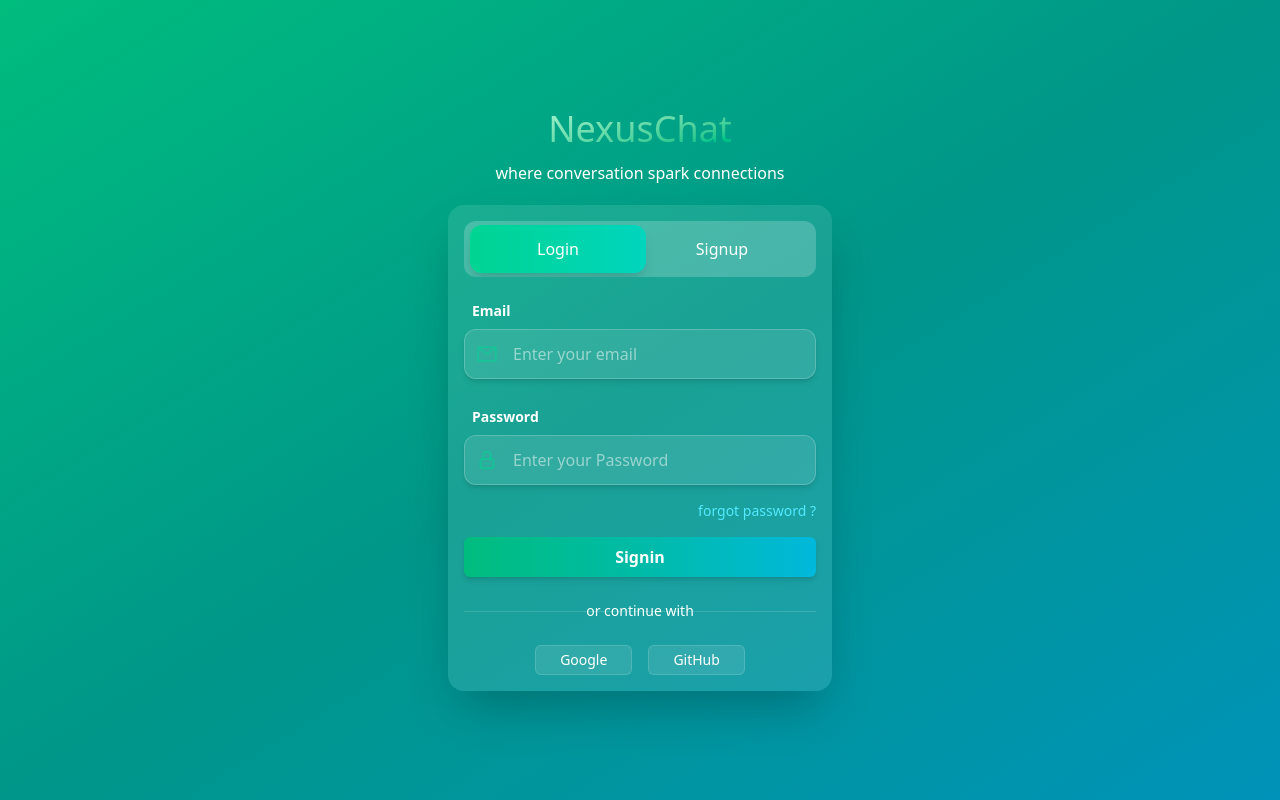
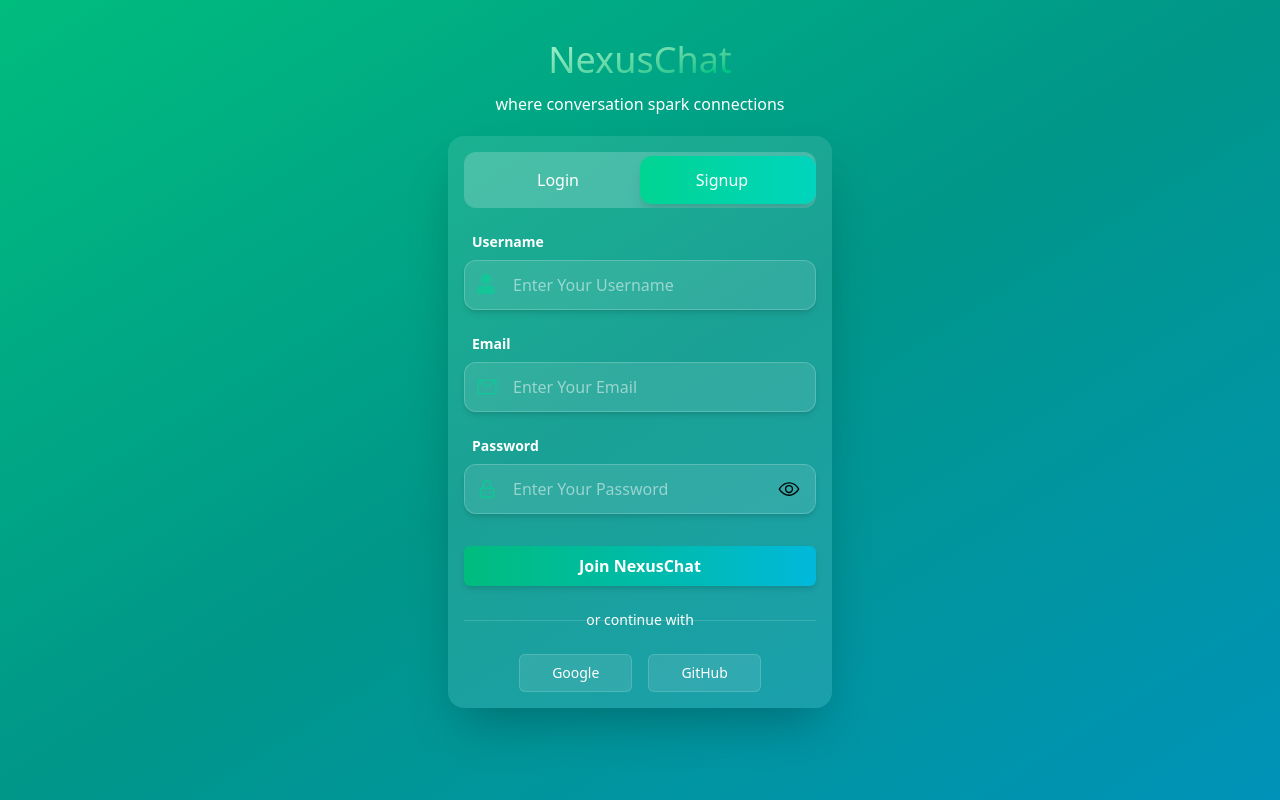
Before and after one commit to Yash-x-16/chatify, a React (Vite) app in the folder frontend/: page / in a window 1280 px wide. Built offline with nearby package versions, Linux system fonts and the light colour scheme.

Commit message:
added signup component

```diff
--- a/frontend/package.json
+++ b/frontend/package.json
@@ -11,6 +11,7 @@
   },
   "dependencies": {
     "@tailwindcss/vite": "^4.1.12",
+    "framer-motion": "^12.23.12",
     "react": "^19.1.1",
     "react-dom": "^19.1.1",
     "react-icons": "^5.5.0",
--- /dev/null
+++ b/frontend/src/components/Auth/Login.tsx
@@ -0,0 +1,48 @@
+import { InputBox } from '../ui/inputBox';
+import { AiOutlineMail } from 'react-icons/ai';
+import { TbLockPassword } from 'react-icons/tb';
+import { Button } from '../ui/Button';
+
+
+export function LoginComponent(){
+
+    return <div>
+         <div className="h-max  flex flex-col mt-4 transition-all duration-700 ease-in-out ">
+                    <div >
+                        <InputBox text="Enter your email" label="Email" fullWidth={true} >
+                        <AiOutlineMail size={'22px'}/>
+                        </InputBox>
+                    </div>
+                    <div className="mt-5 ">
+                        <InputBox text="Enter your Password" label="Password"  fullWidth={true} >
+                        <TbLockPassword size={'22px'}/>
+
+                        </InputBox>
+                    </div>
+                </div>
+                <div className="mt-4 cursor-pointer flex justify-end items-end">
+                    <span className="text-cyan-300 text-sm hover:text-cyan-200 transition-colors duration-200 font-medium">
+                        forgot password  ?
+                    </span>
+                </div>
+                <div className="flex   transition-all delay-100 justify-center mt-4">
+                    <Button text="Signin" variant="primary" size="lg" onClick={()=>{}} fullwidth={true}></Button>
+                </div>
+                 <div className="relative my-6 ">
+                    <div className="inset-0 absolute flex items-center">
+                        <hr className=" text-white/15 border-t w-full" />
+                    </div>
+                   <div className="relative justify-center items-center flex px-4">
+                    <span className="text-white font-medium bg-transparent text-sm">or continue with </span>
+                   </div>
+                </div>
+                <div className=" w-full flex  justify-center items-center">
+                    <div className="bg-white/10 text-sm cursor-pointer hover:bg-white/20 items-center border-white/15 text-white border rounded-md px-8 py-2">
+                        Google
+                    </div>
+                    <div className="bg-white/10 text-sm cursor-pointer hover:bg-white/20  items-center border-white/15 text-white border rounded-md px-8 ml-4 py-2 ">
+                        GitHub
+                    </div>
+                </div>
+                </div>
+}
--- /dev/null
+++ b/frontend/src/components/Auth/Signup.tsx
@@ -0,0 +1,50 @@
+import { InputBox } from "../ui/inputBox";
+import { FaUser } from "react-icons/fa";
+import { TbLockPassword } from "react-icons/tb";
+import { IoEyeOutline } from "react-icons/io5";
+import { AiOutlineMail } from 'react-icons/ai';
+import { Button } from "../ui/Button";
+import { useState } from "react";
+
+export function  SignupComponent(){
+    const[lock,setlock] = useState(true)
+    const [visible,setVisible] = useState(true)
+return <div>
+          <div className="h-auto  flex flex-col mt-4 ">
+            <div>
+                <InputBox text="Enter Your Username" label="Username" fullWidth={true}>
+                    <FaUser size={"20px"}/>
+                </InputBox>
+            </div>
+            <div className="mt-4">
+                <InputBox text="Enter Your Email" label="Email" fullWidth={true}>
+                    <AiOutlineMail size={"22px"}/>
+                </InputBox>
+            </div>
+            <div className="mt-4">
+                <InputBox text="Enter Your Password" label="Password" fullWidth={true} iconOnEnd={lock? <IoEyeOutline size={"22px"}/>:<TbLockPassword size={"22px"} />}>
+                    <TbLockPassword size={"22px"}/>
+                </InputBox>
+            </div>
+          </div>
+          <div className="mt-8 mb-2">
+            <Button variant="primary" size="lg" text="Join NexusChat" onClick={()=>{}}></Button>
+          </div>
+          <div className="relative my-6 ">
+                    <div className="inset-0 absolute flex items-center">
+                        <hr className=" text-white/15 border-t w-full" />
+                    </div>
+                   <div className="relative justify-center items-center flex px-4">
+                    <span className="text-white font-medium bg-transparent text-sm">or continue with </span>
+                   </div>
+                </div>
+           <div className=" w-full flex  justify-center items-center ">
+                    <div className="bg-white/10 text-sm  cursor-pointer hover:bg-white/20 items-center border-white/15 text-white border rounded-md px-8 py-2">
+                        Google
+                    </div>
+                    <div className="bg-white/10 text-sm cursor-pointer hover:bg-white/20  items-center border-white/15 text-white border rounded-md px-8 ml-4 py-2 ">
+                        GitHub
+                    </div>
+                </div>
+    </div>
+}
--- a/frontend/src/components/ui/inputBox.tsx
+++ b/frontend/src/components/ui/inputBox.tsx
@@ -4,6 +4,7 @@ interface input {
 type?:"text"|"textarea"|"button" ,
 label?:string ,
 iconOnStart?:boolean ,
+iconOnEnd?:ReactNode ,
 fullWidth?:boolean ,
 text?:string ,
 children:ReactNode
@@ -20,6 +21,9 @@ export function InputBox(prop:input){
 
 
         <div className={`absolute top-3.5 left-3 text-emerald-400/60 focus:bg-white/15 `}>{prop.children}</div>
+        <div className=" absolute top-3.5 right-4 cursor-pointer text-emerald focus:bg-white/15">
+          {prop.iconOnEnd}
+        </div>
         <input type={prop.type} placeholder={prop.text} className={` content1 p-3 pl-12 w-full bg-white/10 border font-normal  border-white/20 rounded-xl text-white placeholder-white/50 focus:outline-none focus:border-emerald-400/60 focus:bg-white/15  shadow-md transition-all duration-300`}/>
     </div>
             </div>
--- a/frontend/src/pages/AuthPage.tsx
+++ b/frontend/src/pages/AuthPage.tsx
@@ -1,16 +1,23 @@
-import { InputBox } from "../components/ui/inputBox";
-import { AiOutlineMail } from 'react-icons/ai';
-import { TbLockPassword } from 'react-icons/tb';
-import { Button } from "../components/ui/Button";
+import { LoginComponent } from "../components/Auth/Login";
 import { useState } from "react";
+import { SignupComponent } from "../components/Auth/Signup";
+import { AnimatePresence, motion } from "framer-motion";
+
 export function AuthPage(){
+const variants = {
+  enterFromRight: { x: 100, opacity: 0 },
+  enterFromLeft: { x: -100, opacity: 0 },
+  center: { x: 0, opacity: 1 },
+  exitToLeft: { x: -100, opacity: 0 },
+  exitToRight: { x: 100, opacity: 0 },
+};
+    const[active,inactive] = useState(false)
 
-    const[active,inactive] = useState(true)
+    return <div className="flex animate-glow   relative justify-center items-center bg-gradient-to-br from-emerald-500 via-teal-600 to-cyan-600 h-full w-full ">
 
-    return <div className="flex animate-glow   relative justify-center items-center bg-gradient-to-br from-emerald-500 via-teal-600 to-cyan-600 h-screen w-screen">
+        <div className="min-h-screen w-96    flex flex-col">
 
-        <div className="h-auto w-96    flex flex-col">
-            <div className="flex flex-col justify-center items-center " >
+            <div className="flex flex-col justify-center items-center mt-10 " >
                 <h1 className="text-4xl font-medium  text-transparent bg-clip-text inline-block bg-gradient-to-br from-emerald-200 to-emerald-500">
                     NexusChat
                 </h1>
@@ -30,48 +37,39 @@ export function AuthPage(){
                         </span>
                     </button>
                     <button
-                    className="   flex w-1/2 justify-center   z-10 py-1 rounded-md  transition-all delay-100">
+                    className=" flex w-1/2 justify-center   z-10 py-1 rounded-md  transition-all delay-100">
                         <span className="text-white cursor-pointer" onClick={()=>{inactive(false)}}>
                                 Signup
                         </span>
                     </button>
                 </div>
-                <div className="h-max  flex flex-col mt-4">
-                    <div >
-                        <InputBox text="Enter your email" label="Email" fullWidth={true} >
-                        <AiOutlineMail size={'22px'}/>
-                        </InputBox>
-                    </div>
-                    <div className="mt-5 ">
-                        <InputBox text="Enter your Password" label="Password"  fullWidth={true}>
-                        <TbLockPassword size={'22px'}/>
-                        </InputBox>
-                    </div>
-                </div>
-                <div className="mt-4 cursor-pointer flex justify-end items-end">
-                    <span className="text-cyan-300 text-sm hover:text-cyan-200 transition-colors duration-200 font-medium">
-                        forgot password  ?
-                    </span>
-                </div>
-                <div className="flex   transition-all delay-100 justify-center mt-4">
-                    <Button text="Signin" variant="primary" size="lg" onClick={()=>{}} fullwidth={true}></Button>
-                </div>
-                 <div className="relative my-6 ">
-                    <div className="inset-0 absolute flex items-center">
-                        <hr className=" text-white/15 border-t w-full" />
-                    </div>
-                   <div className="relative justify-center items-center flex px-4">
-                    <span className="text-white font-medium bg-transparent text-sm">or continue with </span>
-                   </div>
-                </div>
-                <div className=" w-full flex  justify-center items-center">
-                    <div className="bg-white/10 text-sm cursor-pointer hover:bg-white/20 items-center border-white/15 text-white border rounded-md px-6 py-1">
-                        Google
-                    </div>
-                    <div className="bg-white/10 text-sm cursor-pointer hover:bg-white/20  items-center border-white/15 text-white border rounded-md px-6 ml-4 py-1 ">
-                        GitHub
-                    </div>
-                </div>
+
+<AnimatePresence mode="wait">
+  {active ? (
+    <motion.div
+      key="login"
+      initial="enterFromLeft"
+      animate="center"
+      exit="exitToLeft"
+      variants={variants}
+      transition={{ duration: 0.4, ease: "easeInOut" }}
+    >
+      <LoginComponent />
+    </motion.div>
+  ) : (
+    <motion.div
+      key="signup"
+      initial="enterFromRight"
+      animate="center"
+      exit="exitToRight"
+      variants={variants}
+      transition={{ duration: 0.4, ease: "easeInOut" }}
+    >
+      <SignupComponent />
+    </motion.div>
+  )}
+</AnimatePresence>
+
             </div>
         </div>
     </div>
```
Also changed, not shown: frontend/src/App.css (+7 -0 lines), 1 other file (tests, documents, lock files or other folders).
